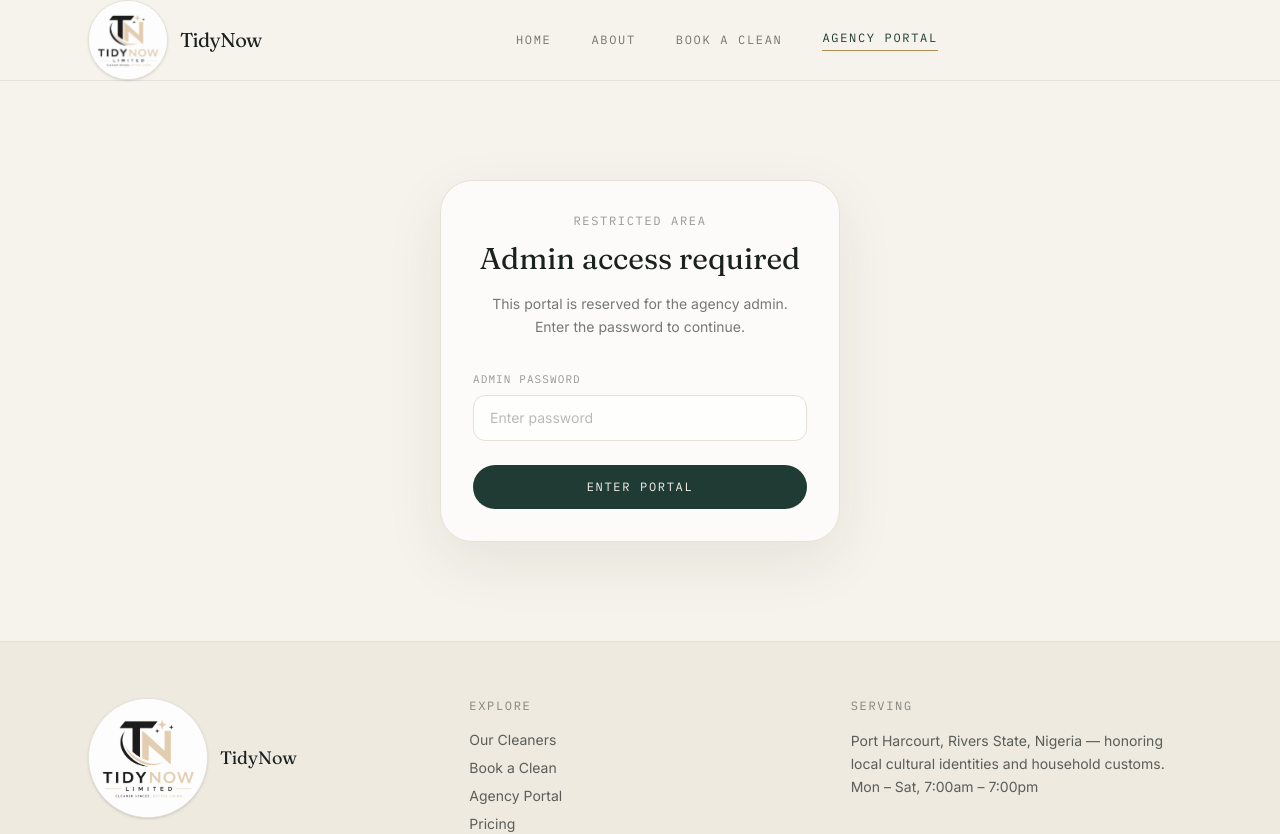
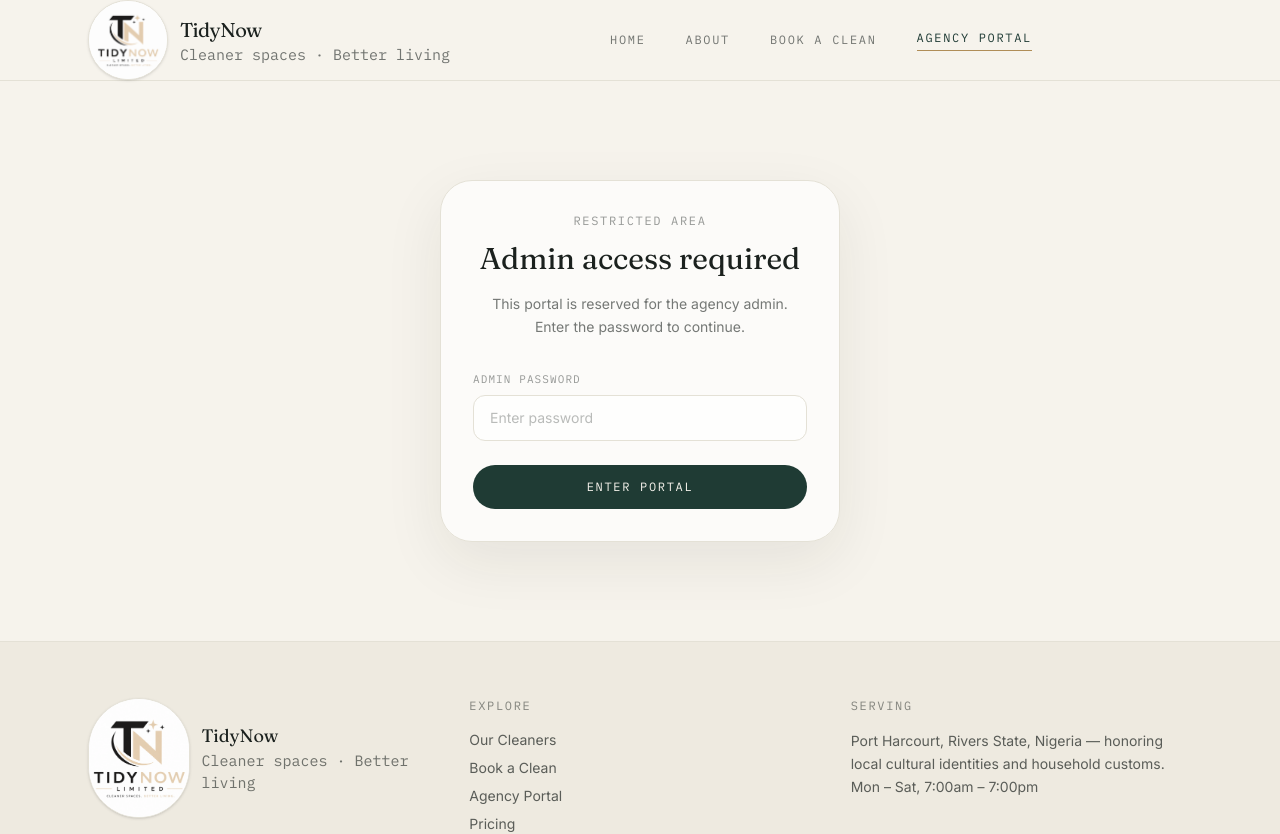
Before and after one commit to MbiatkeEdet/Lemhub-cleaning, a React (Vite) app: page /agency in a window 1280 px wide. Shown: the top 834 px of the page. Built offline with nearby package versions, Linux system fonts and the light colour scheme.

Commit message:
logo updated

```diff
--- a/src/components/Footer.jsx
+++ b/src/components/Footer.jsx
@@ -9,7 +9,10 @@
             <span className="flex h-30 w-30 items-center justify-center rounded-full border border-mist bg-white shadow-sm overflow-hidden">
               <img src="/Tidynow1.png" alt="TidyNow logo" className="h-full w-full object-cover" />
             </span>
-            <span className="font-display text-lg text-ink">TidyNow</span>
+            <div>
+              <div className="font-display text-lg text-ink">TidyNow</div>
+                <div className="text-[15px] font-mono text-ink/60">Cleaner spaces · Better living</div>
+            </div>
           </div>
           <p className="text-sm text-ink/60 leading-relaxed max-w-xs">
             Every cleaner on our roster is background-checked, trained, and
--- a/src/components/Navbar.jsx
+++ b/src/components/Navbar.jsx
@@ -21,9 +21,10 @@
             <span className="flex h-20 w-20 items-center justify-center rounded-full border border-mist bg-white shadow-sm overflow-hidden">
               <img src="/Tidynow1.png" alt="TidyNow logo" className="h-full w-full object-cover" />
             </span>
-            <span className="font-display text-xl tracking-tight text-ink">
-              TidyNow
-            </span>
+            <div className="leading-tight">
+              <div className="font-display text-xl tracking-tight text-ink">TidyNow</div>
+                <div className="mt-0.5 text-[15px] font-mono text-ink/60">Cleaner spaces · Better living</div>
+            </div>
           </NavLink>
 
           <nav className="hidden md:flex items-center gap-10">
```
